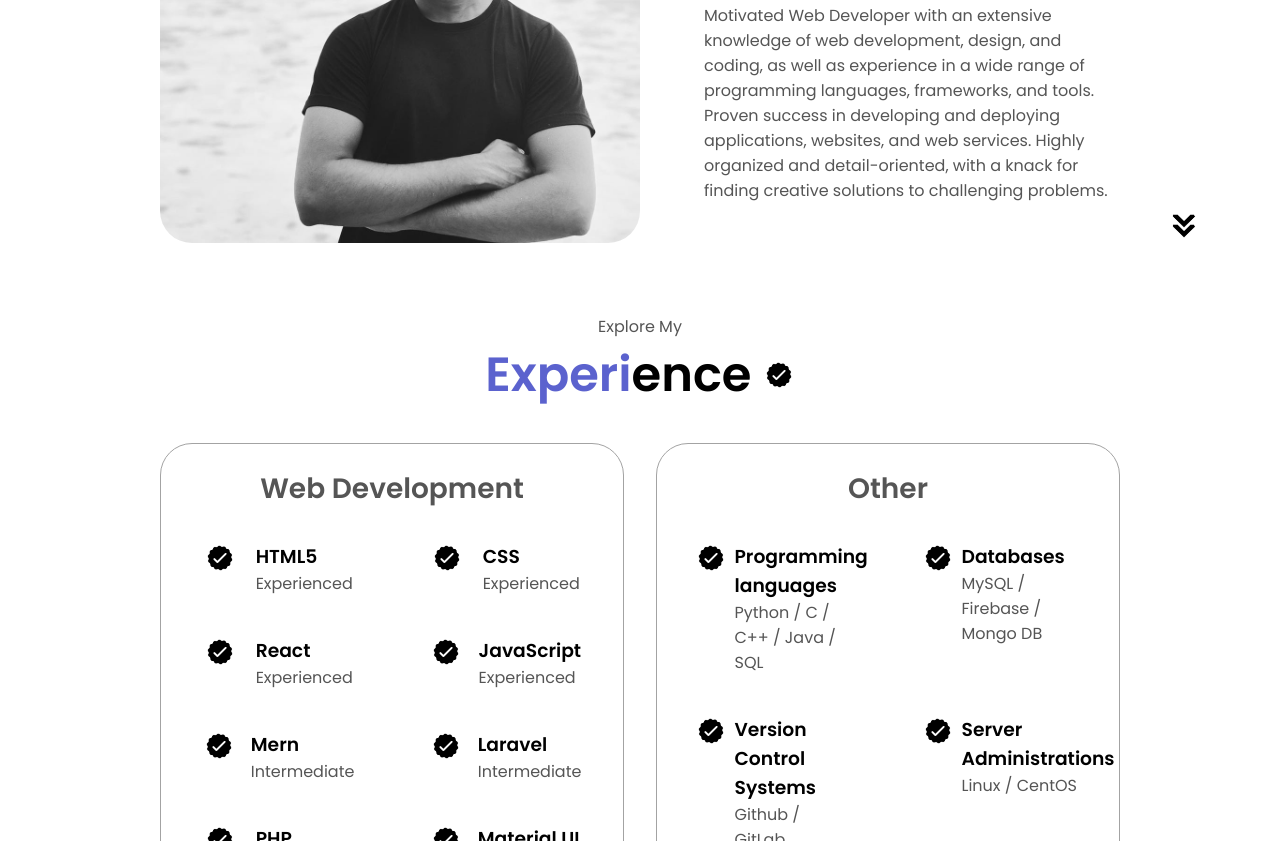
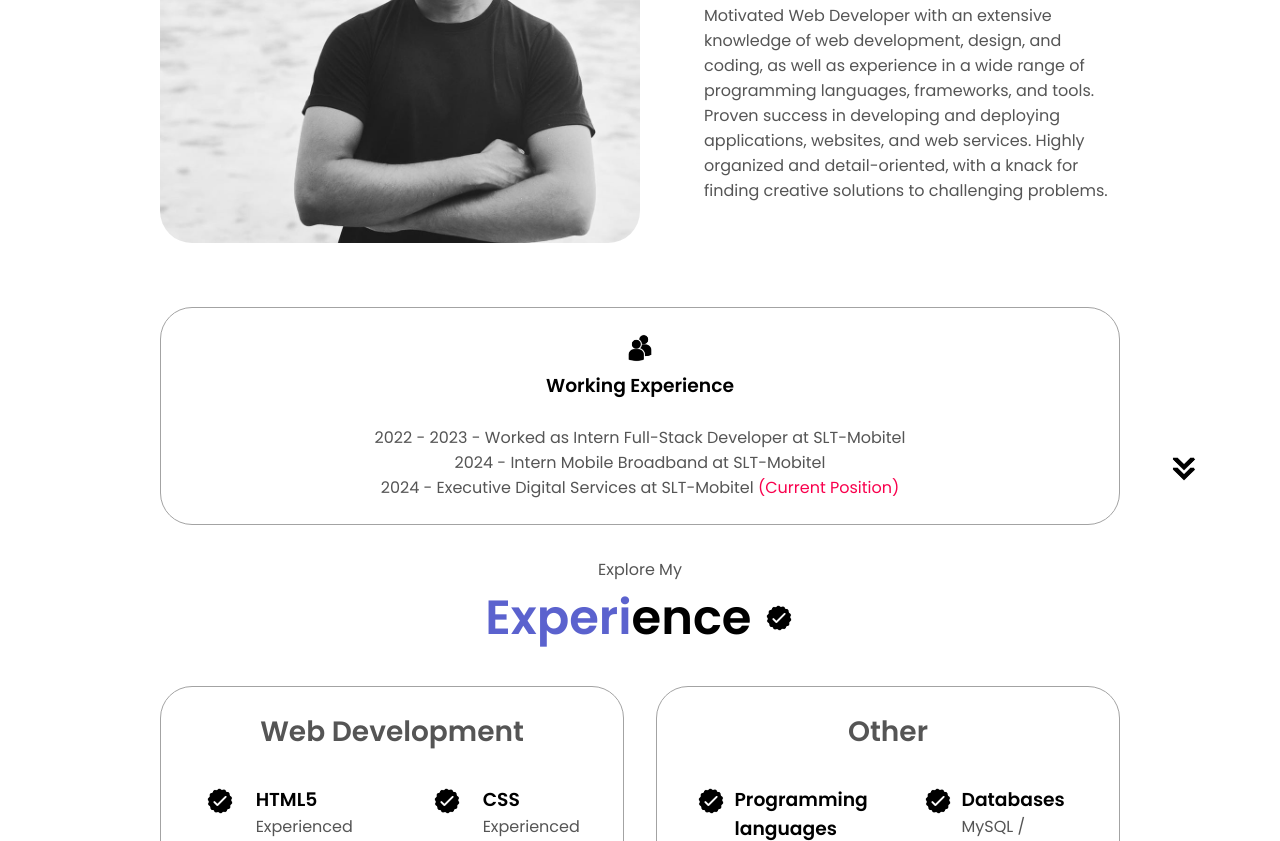
Before and after one commit to pradeep23332/pradeep_walter, a plain HTML site: page index.html in a window 1280 px wide. Shown: the part 1382-2223 px from the top of the page. Drawn offline with Linux system fonts and the light colour scheme.

Commit message:
add new images and add new content

```diff
--- a/index.html
+++ b/index.html
@@ -50,7 +50,7 @@
 
     <section id="profile">
       <div class="section__pic-container">
-        <img src="./assets/cir2.png" alt="Pradeep_Walter profile picture" />
+        <img src="./assets/c5.png" alt="Pradeep_Walter profile picture" />
       </div>
       <div class="section__text">
         <p class="section__text__p1">Hello, I'm</p><br>
@@ -124,6 +124,9 @@
             </div>
           </div>
 
+
+
+
           <div class="text-container">
             <p>
               Motivated Web Developer with an extensive knowledge of web development, design, and coding, as well as experience in a wide range of programming languages, frameworks, and tools. Proven success in developing and deploying applications, websites, and web services. Highly organized and detail-oriented, with a knack for finding creative solutions to challenging problems.
@@ -131,6 +134,26 @@
           </div>
         </div>
       </div>
+
+      <br><br><br>
+
+
+      <div class="details-container">
+        <img
+          src="./assets/education.png"
+          alt="Education icon"
+          class="icon"
+        />
+        <h3>Working Experience</h3>
+        <br>
+        <p>2022 - 2023 -  Worked as Intern Full-Stack Developer at SLT-Mobitel</p>
+        <p>2024 - Intern Mobile Broadband at SLT-Mobitel</p>
+        <p>2024 - Executive Digital Services at SLT-Mobitel <span>(Current Position)</span> </p>
+      </div>
+    </div>
+
+
+
       <img
         src="./assets/arrow.png"
         alt="Arrow icon"
```
Also changed, not shown: assets/c5.png (added).
